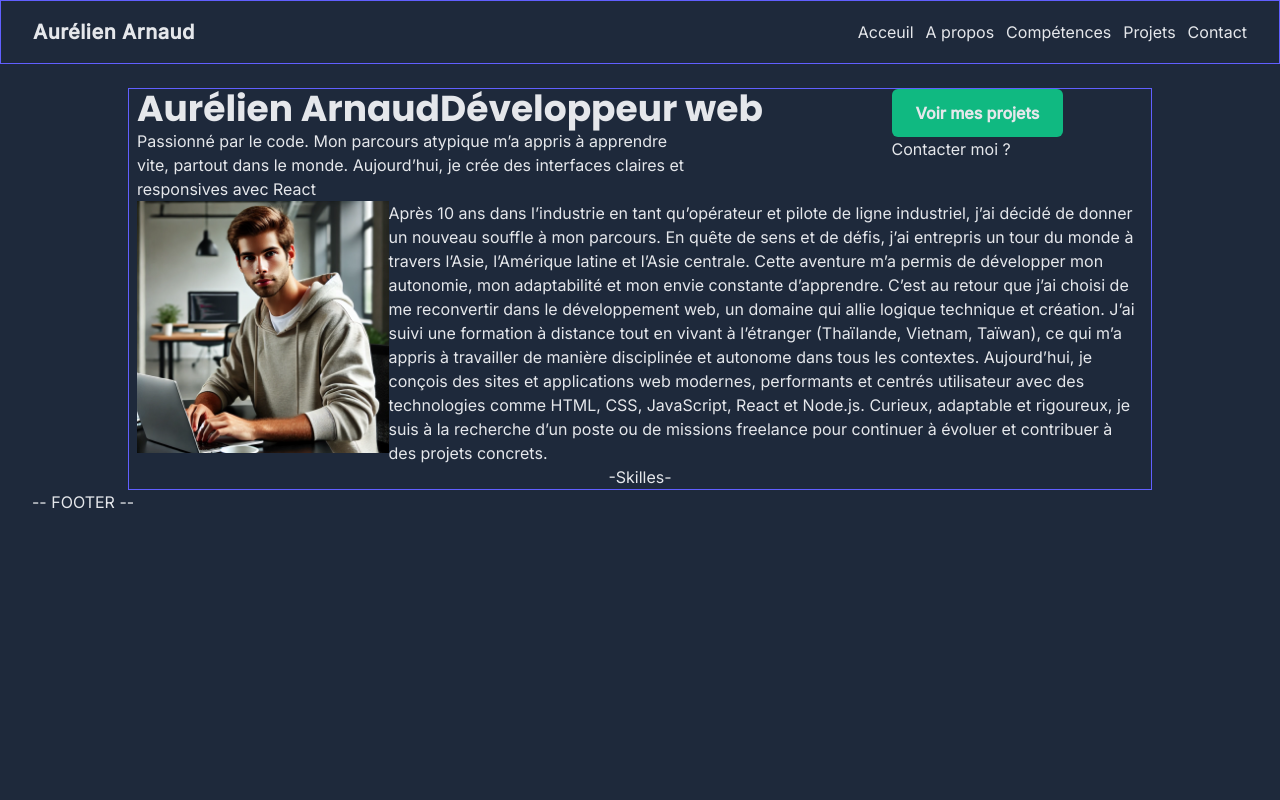
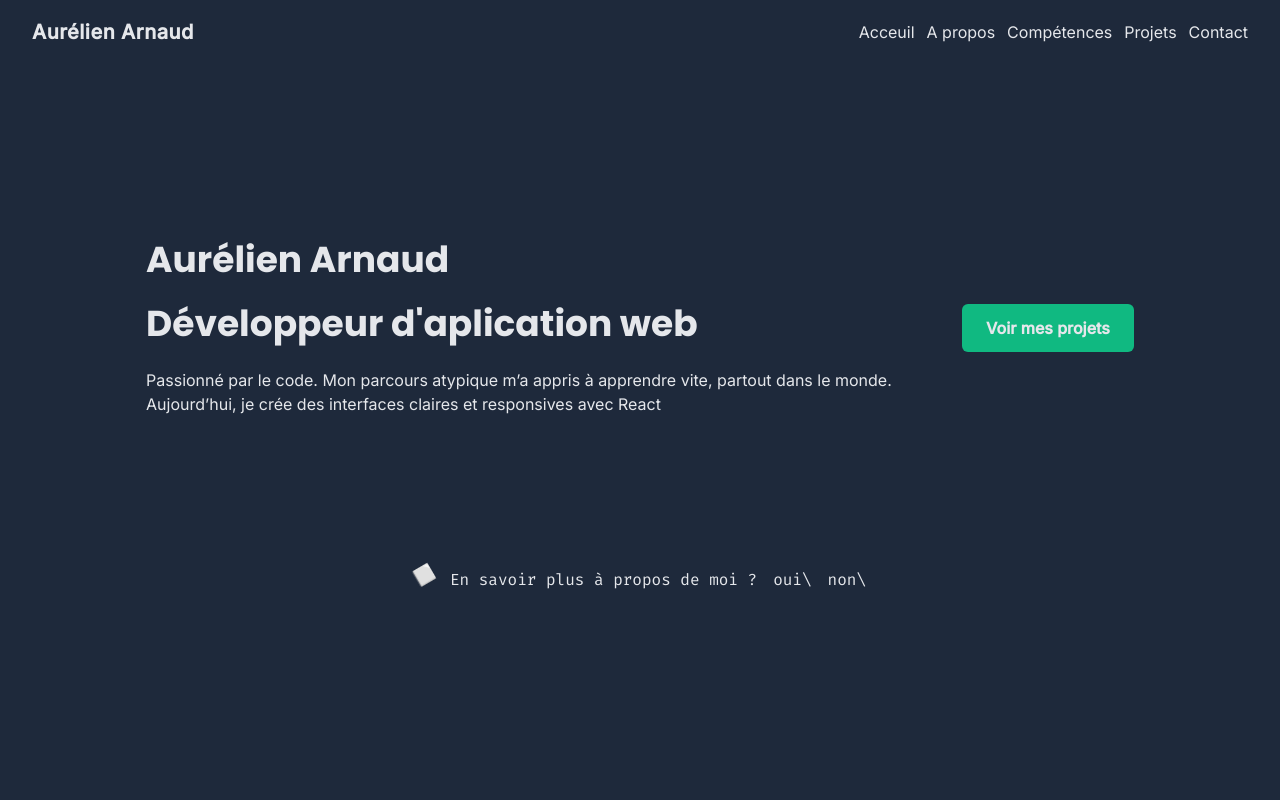
Before and after one commit to aurelienrnd/portfolio, a React (Vite) app: page / in a window 1280 px wide. Shown: the top 800 px of the page. Built offline with nearby package versions, Linux system fonts and the light colour scheme.

Commit message:
feature: Creation du questionaire cmd dans le banner

```diff
--- a/src/compoments/layout/Header.tsx
+++ b/src/compoments/layout/Header.tsx
@@ -1,6 +1,6 @@
 import { Link } from 'react-router';
 const navList = [
-  { destination: '/', label: 'Acceuil' },
+  { destination: '/#banner', label: 'Acceuil' },
   { destination: '/#about', label: 'A propos' },
   { destination: '/#skilles', label: 'Compétences' },
   { destination: 'project', label: 'Projets' },
@@ -33,7 +33,7 @@ function NavMobil() {
 
 function Header() {
   return (
-    <header className="h-16 w-full flex justify-between items-center px-8 sticky top-0 bg-color-one border-1 border-indigo-500">
+    <header className="h-16 w-full flex justify-between items-center px-8 sticky top-0 bg-color-one ">
       <span className="font-syne text-xl font-extrabold tracking-wide">
         Aurélien Arnaud
       </span>
--- a/src/compoments/pages/homePage/HomePage.tsx
+++ b/src/compoments/pages/homePage/HomePage.tsx
@@ -4,7 +4,7 @@ import Skill from './sections/Skilles.tsx';
 
 function HomePage() {
   return (
-    <main className="px-2 mt-6 max-w-[1024px] w-full flex flex-col items-center border-1 border-indigo-500">
+    <main className="px-10 mt-6 w-full flex flex-col items-center">
       <Banner />
       <About />
       <Skill />
--- a/src/compoments/pages/homePage/sections/About.tsx
+++ b/src/compoments/pages/homePage/sections/About.tsx
@@ -2,7 +2,7 @@ import photoProfile from '../../../../assets/photo-test.webp';
 
 function About() {
   return (
-    <section id="About " className="flex">
+    <section id="about" className="flex mb-6 border-1 border-indigo-500">
       <img
         src={photoProfile}
         alt="Photo de aurélien Arnaud"
--- a/src/compoments/pages/homePage/sections/Banner.tsx
+++ b/src/compoments/pages/homePage/sections/Banner.tsx
@@ -1,25 +1,59 @@
 import { Link } from 'react-router';
+import { useState } from 'react';
+
+function Cmd() {
+  const [questionLength, setQuestionLength] = useState(1);
+
+  const questionList = [
+    { question: 'Vous souhaitez me contacter ?', direction: '#footer' },
+    {
+      question: 'En savoir plus à propos de moi ?',
+      direction: '#about',
+    },
+    { question: 'Connaitre mes compétences ?', direction: '#skilles' },
+  ];
+
+  return (
+    <div className="font-code ">
+      {questionList.map((element, index) => (
+        <div
+          key={`question-${index}`}
+          className={`${questionLength === index ? 'not-sr-only' : 'sr-only'} flex justify-center items-center gap-4`}
+        >
+          <div className="slide-top">⬜</div>
+          <p>{element.question}</p>
+          <a href={element.direction}>oui\</a>
+          <button
+            onClick={() =>
+              setQuestionLength((questionLength + 1) % questionList.length)
+            }
+            className="cursor-pointer"
+          >
+            non\
+          </button>
+        </div>
+      ))}
+    </div>
+  );
+}
 
 function Banner() {
   const text =
     'Passionné par le code. Mon parcours atypique m’a appris à apprendre vite, partout dans le monde. Aujourd’hui, je crée des interfaces claires et responsives avec React';
 
   return (
-    <section id="banner" className="flex">
-      <div className="w-3/4">
-        <div className="flex">
+    <section id="banner" className="h-screen flex flex-col">
+      <div className=" h-3/5 flex items-center justify-center gap-4">
+        <div className="w-2/3 flex flex-col space-y-6">
           <h1 className="title">Aurélien Arnaud</h1>
-          <h2 className="title">Développeur web</h2>
+          <h2 className="title">Développeur d'aplication web</h2>
+          <p>{text}</p>
         </div>
-        <p className="w-3/4">{text}</p>
-      </div>
-
-      <div className="flex flex-col">
         <Link to="project" className="btn">
           Voir mes projets
         </Link>
-        <span>Contacter moi ?</span>
       </div>
+      <Cmd />
     </section>
   );
 }
--- a/src/compoments/pages/homePage/sections/Skilles.tsx
+++ b/src/compoments/pages/homePage/sections/Skilles.tsx
@@ -1,6 +1,6 @@
 function Skill() {
   return (
-    <section id="skilles" className="">
+    <section id="skilles" className="mb-6 border-1 border-indigo-500">
       <span>-Skilles-</span>
     </section>
   );
--- a/src/styles/style.css
+++ b/src/styles/style.css
@@ -30,3 +30,25 @@ body {
   hover:px-8 hover:py-5 hover:rounded-xl
   active:bg-color-three/80;
 }
+
+.slide-top {
+  animation: slide-and-rotate 1.5s ease-in-out infinite both;
+}
+
+@keyframes slide-and-rotate {
+  0% {
+    transform: translateY(5px) rotate(0deg);
+  }
+
+  50% {
+    transform: translateY(-5px) rotate(30deg);
+  }
+
+  75% {
+    transform: translateY(-5px) rotate(60deg);
+  }
+
+  100% {
+    transform: translateY(5px) rotate(90deg);
+  }
+}
```
